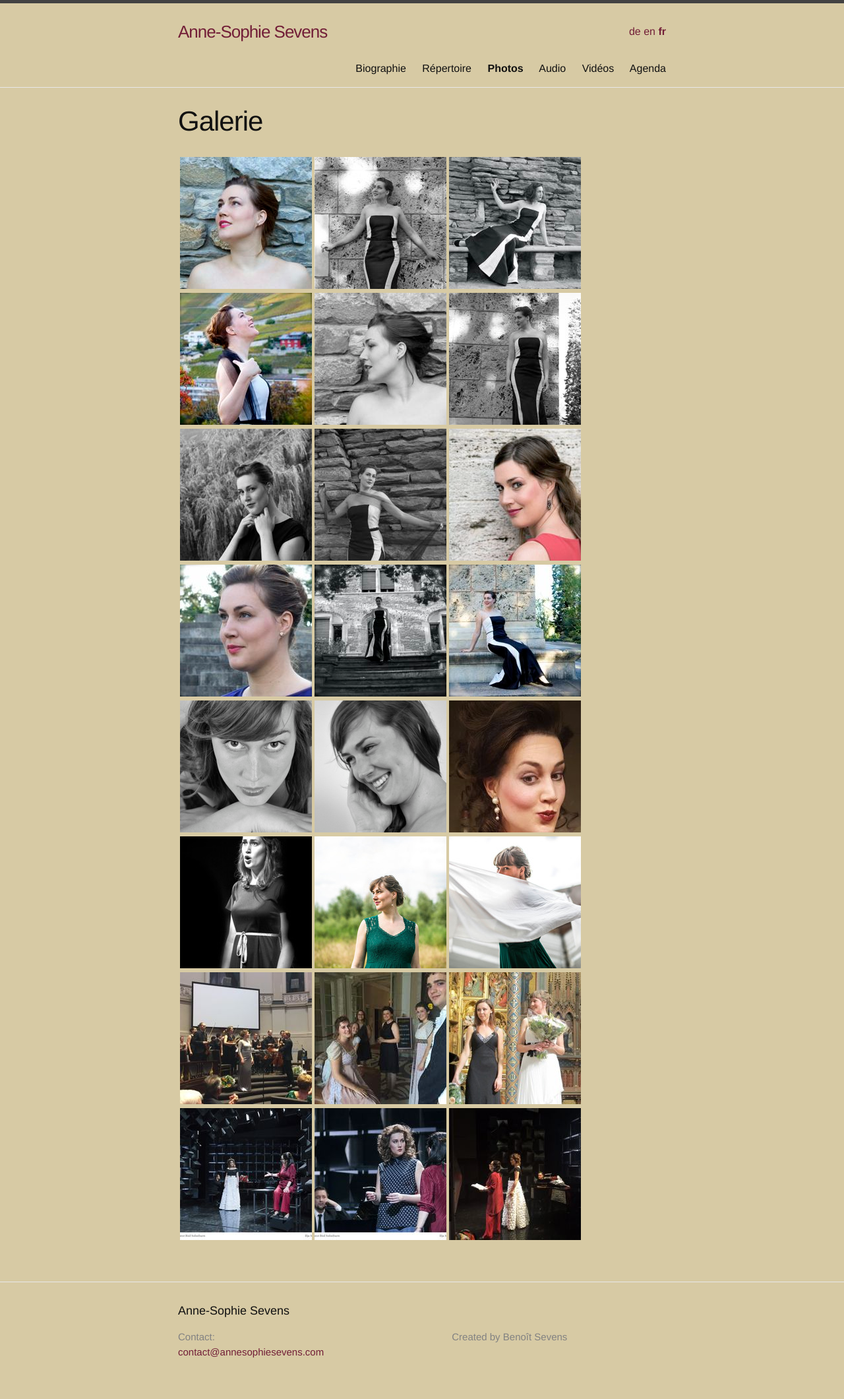
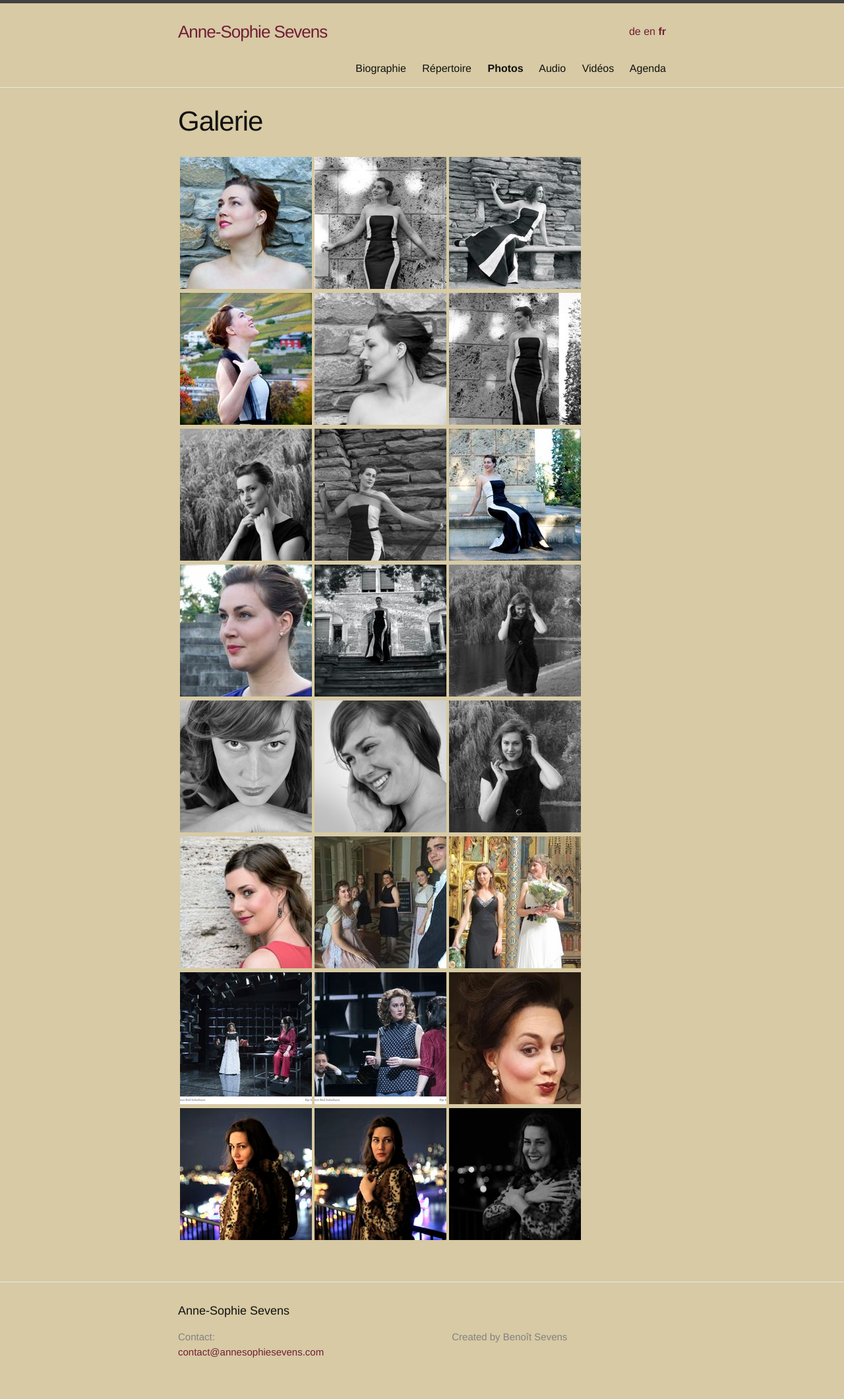
Before and after one commit to annesophie-sevens/annesophie-sevens.github.io, a Jekyll site: the page built from pictures-fr.md, in a window 1280 px wide. Shown: the whole page at 66% size. Built offline with Jekyll 4.4.1, drawn with Linux system fonts in a browser that asks for light colours.

Commit message:
Update pictures-fr.md

```diff
--- a/pictures-fr.md
+++ b/pictures-fr.md
@@ -5,18 +5,19 @@ menuorder: 7
 lang: fr
 ref: pictures
 ---
+
 | <a href="/assets/a10.jpg"> ![]({{ site.baseurl }}/assets/a10-thumbnail.jpg) </a> | <a href="/assets/a8.jpg"> ![]({{ site.baseurl }}/assets/a8-thumbnail.jpg) </a> | <a href="/assets/a6.jpg">  ![]({{ site.baseurl }}/assets/a6-thumbnail.jpg) </a> |
 
 | <a href="/assets/a4.jpg"> ![]({{ site.baseurl }}/assets/a4-thumbnail.jpg) </a> | <a href="/assets/a2.jpg"> ![]({{ site.baseurl }}/assets/a2-thumbnail.jpg) </a> | <a href="/assets/a1.jpg">![]({{ site.baseurl }}/assets/a1-thumbnail.jpg) </a> |
 
-| <a href="/assets/a11.jpg">  ![]({{ site.baseurl }}/assets/a11-thumbnail.jpg) </a> | <a href="/assets/a5.jpg"> ![]({{ site.baseurl }}/assets/a5-thumbnail.jpg) </a> | <a href="/assets/muurfoto.jpg"> ![]({{ site.baseurl }}/assets/muurfoto_thumbnail.jpg) </a>|
+| <a href="/assets/a11.jpg">  ![]({{ site.baseurl }}/assets/a11-thumbnail.jpg) </a> | <a href="/assets/a5.jpg"> ![]({{ site.baseurl }}/assets/a5-thumbnail.jpg) </a> | <a href="/assets/a12.jpg"> ![]({{ site.baseurl }}/assets/a12-thumbnail.jpg) </a>|
 
-|  <a href="/assets/a9.jpg">  ![]({{ site.baseurl }}/assets/a9-thumbnail.jpg) </a> | <a href="/assets/a7.jpg"> ![]({{ site.baseurl }}/assets/a7-thumbnail.jpg) </a>|<a href="/assets/a12.jpg"> ![]({{ site.baseurl }}/assets/a12-thumbnail.jpg) </a>|
+|  <a href="/assets/a9.jpg">  ![]({{ site.baseurl }}/assets/a9-thumbnail.jpg) </a> | <a href="/assets/a7.jpg"> ![]({{ site.baseurl }}/assets/a7-thumbnail.jpg) </a>|<a href="/assets/a13"> ![]({{ site.baseurl }}/assets/a13-thumbnail.jpg) </a>|
 
-| <a href="/assets/picture1.jpg">  ![]({{ site.baseurl }}/assets/picture1-thumbnail.jpg) </a> | <a href="/assets/picture5.jpg"> ![]({{ site.baseurl }}/assets/picture5-thumbnail.jpg) </a> | <a href="/assets/110.jpg"> ![]({{ site.baseurl }}/assets/110-thumbnail.jpg) </a>|
+| <a href="/assets/picture1.jpg">  ![]({{ site.baseurl }}/assets/picture1-thumbnail.jpg) </a> | <a href="/assets/picture5.jpg"> ![]({{ site.baseurl }}/assets/picture5-thumbnail.jpg) </a> | <a href="/assets/a14.jpg"> ![]({{ site.baseurl }}/assets/a14-thumbnail.jpg) </a>|
 
-|  <a href="/assets/111.jpg">  ![]({{ site.baseurl }}/assets/111-thumbnail.jpg) </a> |  <a href="/assets/5.jpg"> ![]({{ site.baseurl }}/assets/5-thumbnail.jpg) </a> | <a href="/assets/3.jpg"> ![]({{ site.baseurl }}/assets/3-thumbnail.jpg) </a>|
+| <a href="/assets/muurfoto.jpg"> ![]({{ site.baseurl }}/assets/muurfoto_thumbnail.jpg) </a> | <a href="/assets/107.jpg"> ![]({{ site.baseurl }}/assets/107-thumbnail.jpg) </a> | <a href="/assets/101.jpg">![]({{ site.baseurl }}/assets/101-thumbnail.jpg) </a> |
 
-| <a href="/assets/aad.jpg"> ![]({{ site.baseurl }}/assets/aad-thumbnail.jpg) </a> | <a href="/assets/107.jpg"> ![]({{ site.baseurl }}/assets/107-thumbnail.jpg) </a> | <a href="/assets/101.jpg">![]({{ site.baseurl }}/assets/101-thumbnail.jpg) </a> |
+| <a href="/assets/aaa.jpg"> ![]({{ site.baseurl }}/assets/aaa-thumbnail.jpg) </a> | <a href="/assets/aab.jpg"> ![]({{ site.baseurl }}/assets/aab-thumbnail.jpg) </a> | <a href="/assets/110.jpg">  ![]({{ site.baseurl }}/assets/110-thumbnail.jpg) </a> |
 
-| <a href="/assets/aaa.jpg"> ![]({{ site.baseurl }}/assets/aaa-thumbnail.jpg) </a> | <a href="/assets/aab.jpg"> ![]({{ site.baseurl }}/assets/aab-thumbnail.jpg) </a> | <a href="/assets/aac.jpg">  ![]({{ site.baseurl }}/assets/aac-thumbnail.jpg) </a> |
+|  <a href="/assets/b1.jpg">  ![]({{ site.baseurl }}/assets/b1-thumbnail.jpg) </a> |  <a href="/assets/b2.jpg"> ![]({{ site.baseurl }}/assets/b2-thumbnail.jpg) </a> | <a href="/assets/b4.jpg"> ![]({{ site.baseurl }}/assets/b4-thumbnail.jpg) </a>|
```
